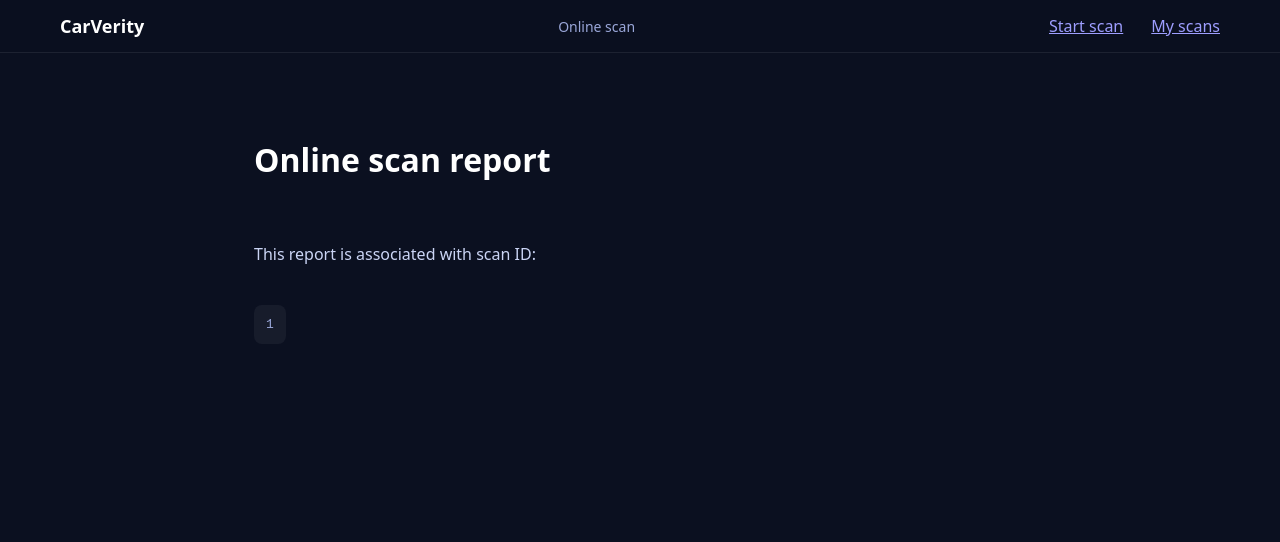
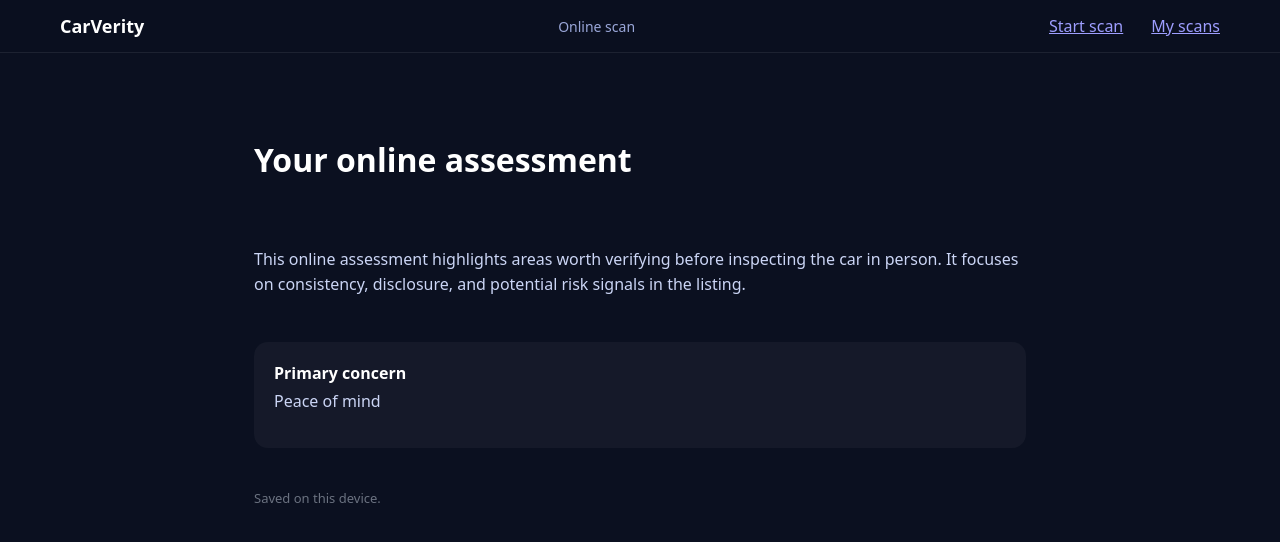
Before and after one commit to jeremy-swallow/carverity-clean, a React (Vite) app: page /scan/online/report/1 in a window 1280 px wide. Shown: the top 542 px of the page. Built offline with nearby package versions, Linux system fonts and the light colour scheme.

Commit message:
Store and display full scan content per scan

```diff
--- a/src/pages/InPersonSummary.tsx
+++ b/src/pages/InPersonSummary.tsx
@@ -1,28 +1,25 @@
-import { useEffect } from "react";
-import { saveScan, generateScanId } from "../utils/scanStorage";
+import { useEffect, useState } from "react";
+import { useParams } from "react-router-dom";
+import { getScanById } from "../utils/scanStorage";
 import type { SavedScan } from "../utils/scanStorage";
 
-const SCAN_SAVED_FLAG = "carverity_latest_in_person_scan_saved";
+export default function InPersonSummary() {
+  const { scanId } = useParams();
+  const [scan, setScan] = useState<SavedScan | null>(null);
 
-export default function InPersonSummary() {
-  /* ---------------------------------------------------------
-     Save in-person scan summary (once)
-     Improved, contextual title
-  --------------------------------------------------------- */
   useEffect(() => {
-    const alreadySaved = localStorage.getItem(SCAN_SAVED_FLAG);
-    if (alreadySaved) return;
+    if (!scanId) return;
+    const found = getScanById(scanId);
+    if (found) setScan(found);
+  }, [scanId]);
 
-    const scan: SavedScan = {
-      id: generateScanId(),
-      type: "in-person",
-      title: "In-person check — on site",
-      createdAt: new Date().toISOString(),
-    };
-
-    saveScan(scan);
-    localStorage.setItem(SCAN_SAVED_FLAG, "true");
-  }, []);
+  if (!scan) {
+    return (
+      <div style={{ padding: 40 }}>
+        <p>Scan not found.</p>
+      </div>
+    );
+  }
 
   return (
     <div
@@ -32,51 +29,19 @@ export default function InPersonSummary() {
         padding: "clamp(24px, 6vw, 64px)",
         display: "flex",
         flexDirection: "column",
-        gap: 32,
+        gap: 28,
       }}
     >
-      {/* Header */}
-      <section>
-        <h1 style={{ fontSize: 36, marginBottom: 12 }}>
-          In-person check complete
-        </h1>
+      <h1>{scan.title}</h1>
 
-        <p style={{ color: "#cbd5f5", maxWidth: 680, lineHeight: 1.6 }}>
-          You’ve completed an in-person inspection. This summary has been saved
-          on this device so you can review it later.
+      {scan.summary && (
+        <p style={{ color: "#cbd5f5", lineHeight: 1.6 }}>
+          {scan.summary}
         </p>
-      </section>
+      )}
 
-      {/* Guidance */}
-      <section
-        style={{
-          padding: 20,
-          borderRadius: 14,
-          background: "rgba(255,255,255,0.04)",
-        }}
-      >
-        <strong style={{ display: "block", marginBottom: 8 }}>
-          What to do next
-        </strong>
-
-        <ul
-          style={{
-            margin: 0,
-            paddingLeft: 20,
-            color: "#cbd5f5",
-            lineHeight: 1.6,
-          }}
-        >
-          <li>Compare what you observed with the seller’s claims</li>
-          <li>Clarify any unclear history or condition details</li>
-          <li>Consider a professional inspection if you’re unsure</li>
-        </ul>
-      </section>
-
-      {/* Disclaimer */}
-      <p style={{ color: "#6b7280", fontSize: 13 }}>
-        This summary is saved locally on this device and does not replace a
-        professional inspection or mechanical advice.
+      <p style={{ fontSize: 13, color: "#6b7280" }}>
+        Saved on this device.
       </p>
     </div>
   );
--- a/src/pages/OnlineReport.tsx
+++ b/src/pages/OnlineReport.tsx
@@ -3,28 +3,33 @@ import { useParams } from "react-router-dom";
 import { saveScan } from "../utils/scanStorage";
 import type { SavedScan } from "../utils/scanStorage";
 
-const SCAN_SAVED_FLAG_PREFIX = "carverity_online_scan_saved_";
-
 export default function OnlineReport() {
   const { scanId } = useParams();
 
+  const concern =
+    localStorage.getItem("carverity_primary_concern") ||
+    "Peace of mind";
+
+  const context = "online";
+
+  const summary =
+    "This online assessment highlights areas worth verifying before inspecting the car in person. It focuses on consistency, disclosure, and potential risk signals in the listing.";
+
   useEffect(() => {
     if (!scanId) return;
-
-    const flagKey = `${SCAN_SAVED_FLAG_PREFIX}${scanId}`;
-    const alreadySaved = localStorage.getItem(flagKey);
-    if (alreadySaved) return;
 
     const scan: SavedScan = {
       id: scanId,
       type: "online",
       title: "Online check",
       createdAt: new Date().toISOString(),
+      concern,
+      context,
+      summary,
     };
 
     saveScan(scan);
-    localStorage.setItem(flagKey, "true");
-  }, [scanId]);
+  }, [scanId, concern]);
 
   return (
     <div
@@ -34,26 +39,31 @@ export default function OnlineReport() {
         padding: "clamp(24px, 6vw, 64px)",
         display: "flex",
         flexDirection: "column",
-        gap: 24,
+        gap: 28,
       }}
     >
-      <h1 style={{ fontSize: 32 }}>Online scan report</h1>
+      <h1>Your online assessment</h1>
 
-      <p style={{ color: "#cbd5f5" }}>
-        This report is associated with scan ID:
+      <p style={{ color: "#cbd5f5", lineHeight: 1.6 }}>
+        {summary}
       </p>
 
-      <code
+      <section
         style={{
-          padding: 12,
-          borderRadius: 8,
-          background: "rgba(255,255,255,0.05)",
-          color: "#9aa7d9",
-          width: "fit-content",
+          padding: 20,
+          borderRadius: 14,
+          background: "rgba(255,255,255,0.04)",
         }}
       >
-        {scanId}
-      </code>
+        <strong>Primary concern</strong>
+        <p style={{ color: "#cbd5f5", marginTop: 6 }}>
+          {concern}
+        </p>
+      </section>
+
+      <p style={{ fontSize: 13, color: "#6b7280" }}>
+        Saved on this device.
+      </p>
     </div>
   );
 }
--- a/src/utils/scanStorage.ts
+++ b/src/utils/scanStorage.ts
@@ -1,6 +1,6 @@
 /* =========================================================
    Scan Storage Utility
-   Local-only persistence (v1)
+   Local-only persistence (v2)
 ========================================================= */
 
 export type ScanType = "online" | "in-person";
@@ -10,6 +10,11 @@ export type SavedScan = {
   type: ScanType;
   title: string;
   createdAt: string;
+
+  /* NEW — full scan content (v1) */
+  concern?: string;
+  context?: string;
+  summary?: string;
 };
 
 const STORAGE_KEY = "carverity_saved_scans";
@@ -27,17 +32,22 @@ export function loadScans(): SavedScan[] {
   }
 }
 
-/* Save a new scan (most recent first) */
+/* Save or update a scan */
 export function saveScan(scan: SavedScan) {
   const existing = loadScans();
-  const updated = [scan, ...existing];
+  const filtered = existing.filter((s) => s.id !== scan.id);
+  const updated = [scan, ...filtered];
   localStorage.setItem(STORAGE_KEY, JSON.stringify(updated));
 }
 
-/* Delete a single scan by id */
+/* Get a single scan by id */
+export function getScanById(scanId: string): SavedScan | undefined {
+  return loadScans().find((s) => s.id === scanId);
+}
+
+/* Delete a single scan */
 export function deleteScan(scanId: string) {
-  const existing = loadScans();
-  const updated = existing.filter((s) => s.id !== scanId);
+  const updated = loadScans().filter((s) => s.id !== scanId);
   localStorage.setItem(STORAGE_KEY, JSON.stringify(updated));
 }
 
@@ -46,7 +56,9 @@ export function clearAllScans() {
   localStorage.removeItem(STORAGE_KEY);
 }
 
-/* Generate a simple unique id */
+/* Generate unique id */
 export function generateScanId() {
-  return `scan_${Date.now()}_${Math.random().toString(36).slice(2, 8)}`;
+  return `scan_${Date.now()}_${Math.random()
+    .toString(36)
+    .slice(2, 8)}`;
 }
```
